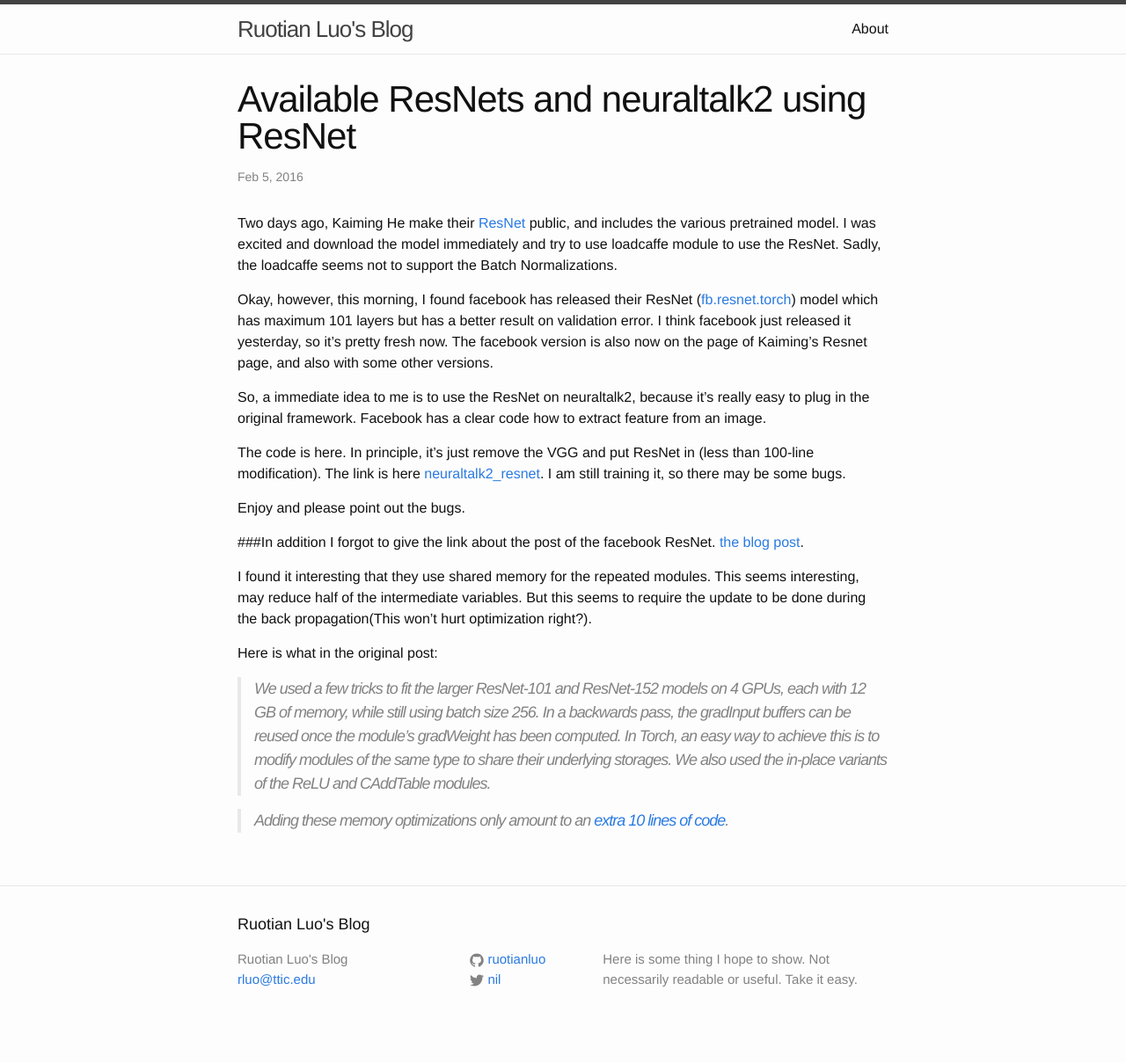
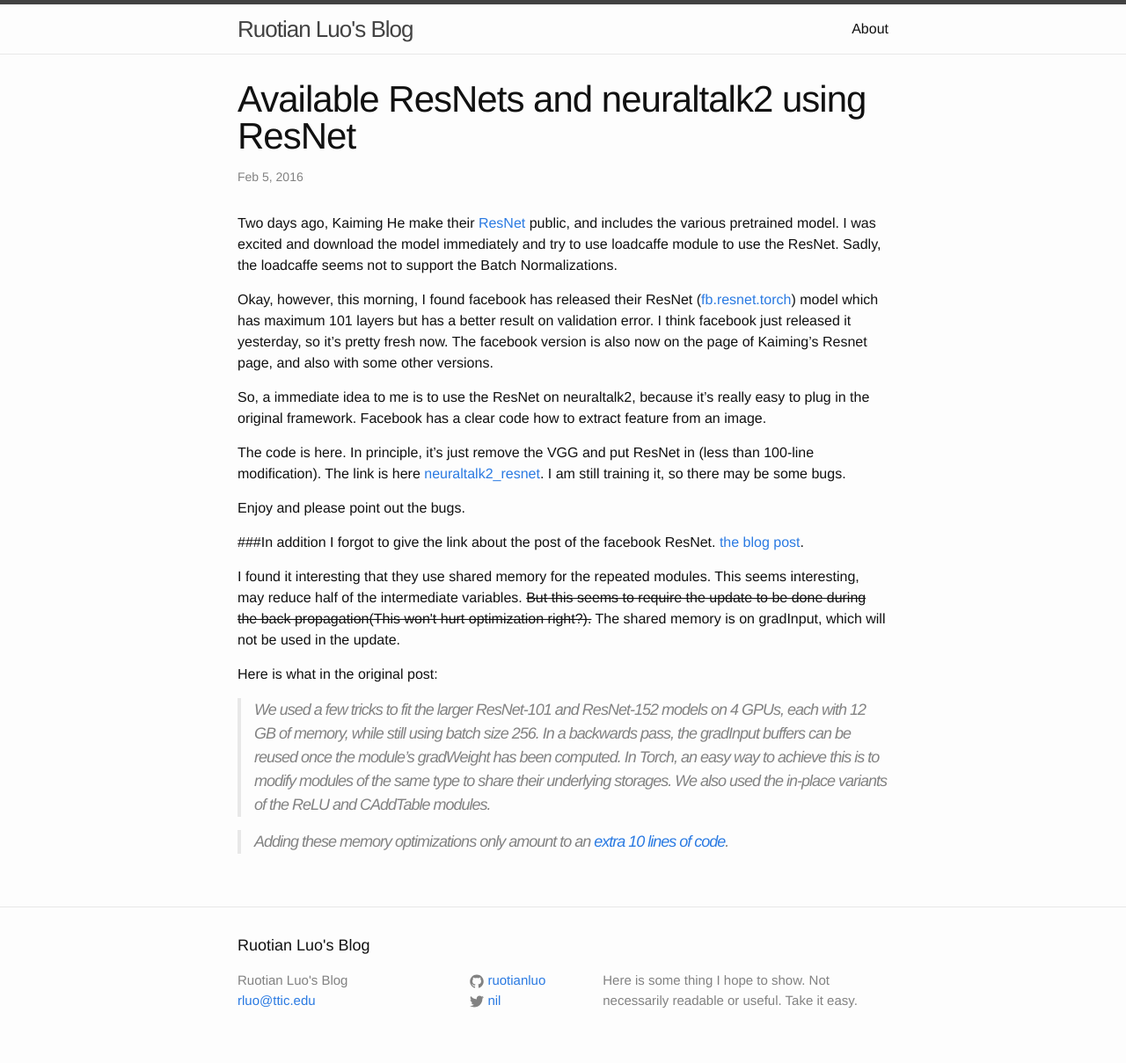
Before and after one commit to ruotianluo/ruotianluo.github.io, a Jekyll site: the page built from _posts/2016-02-05-nt2-resnet.markdown, in a window 1280 px wide. Shown: the whole page at 88% size. Built offline with Jekyll 4.4.1, drawn with Linux system fonts in a browser that asks for light colours; comment, search, counter and statistics services are not loaded; before the commit the page ends 1185 px from its top, so only the background shows below that.

Commit message:
Change some wrong part.

```diff
--- a/_posts/2016-02-05-nt2-resnet.markdown
+++ b/_posts/2016-02-05-nt2-resnet.markdown
@@ -20,7 +20,7 @@
 ###In addition
 I forgot to give the link about the post of the facebook ResNet. [the blog post](http://torch.ch/blog/2016/02/04/resnets.html).
 
-I found it interesting that they use shared memory for the repeated modules. This seems interesting, may reduce half of the intermediate variables. But this seems to require the update to be done during the back propagation(This won't hurt optimization right?).
+I found it interesting that they use shared memory for the repeated modules. This seems interesting, may reduce half of the intermediate variables. <strike>But this seems to require the update to be done during the back propagation(This won't hurt optimization right?).</strike> The shared memory is on gradInput, which will not be used in the update.
 
 Here is what in the original post:
 > We used a few tricks to fit the larger ResNet-101 and ResNet-152 models on 4 GPUs, each with 12 GB of memory, while still using batch size 256. In a backwards pass, the gradInput buffers can be reused once the module's gradWeight has been computed. In Torch, an easy way to achieve this is to modify modules of the same type to share their underlying storages. We also used the in-place variants of the ReLU and CAddTable modules.
```
